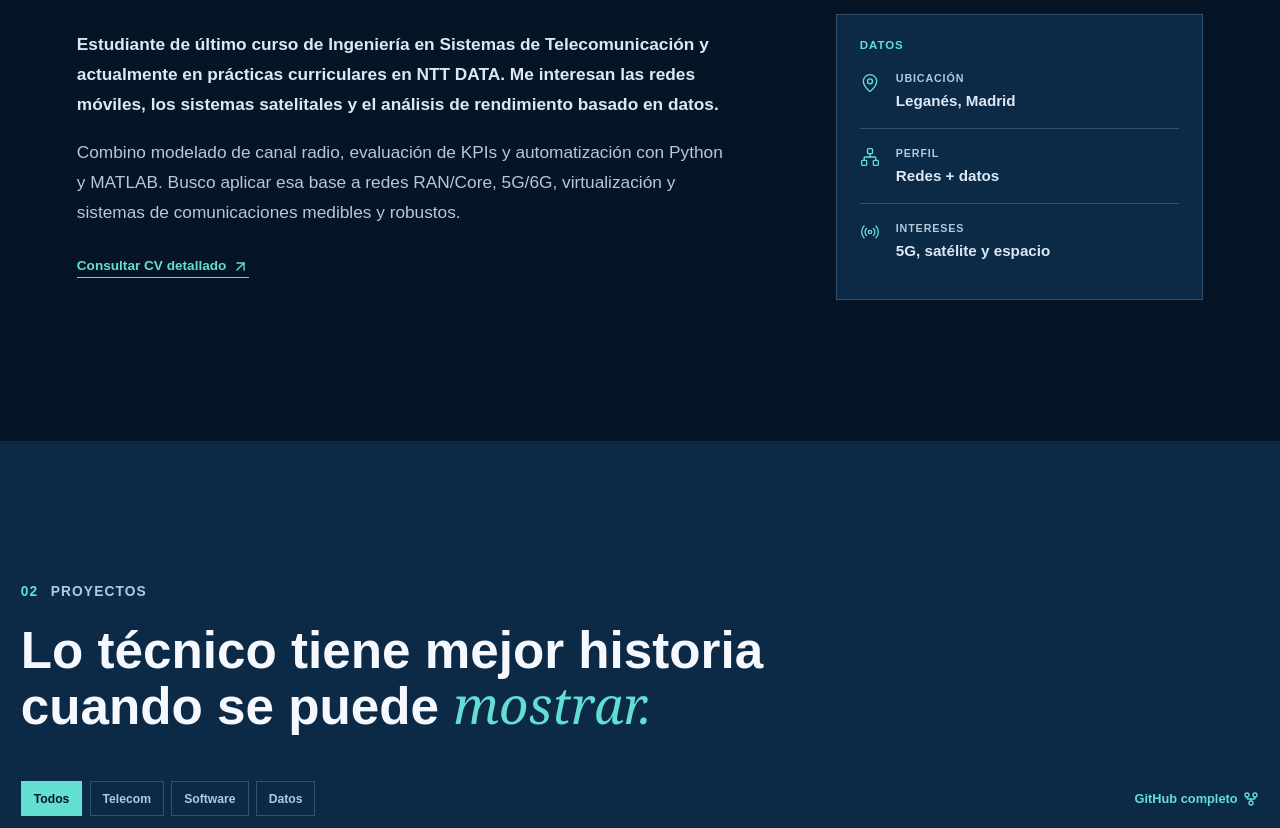
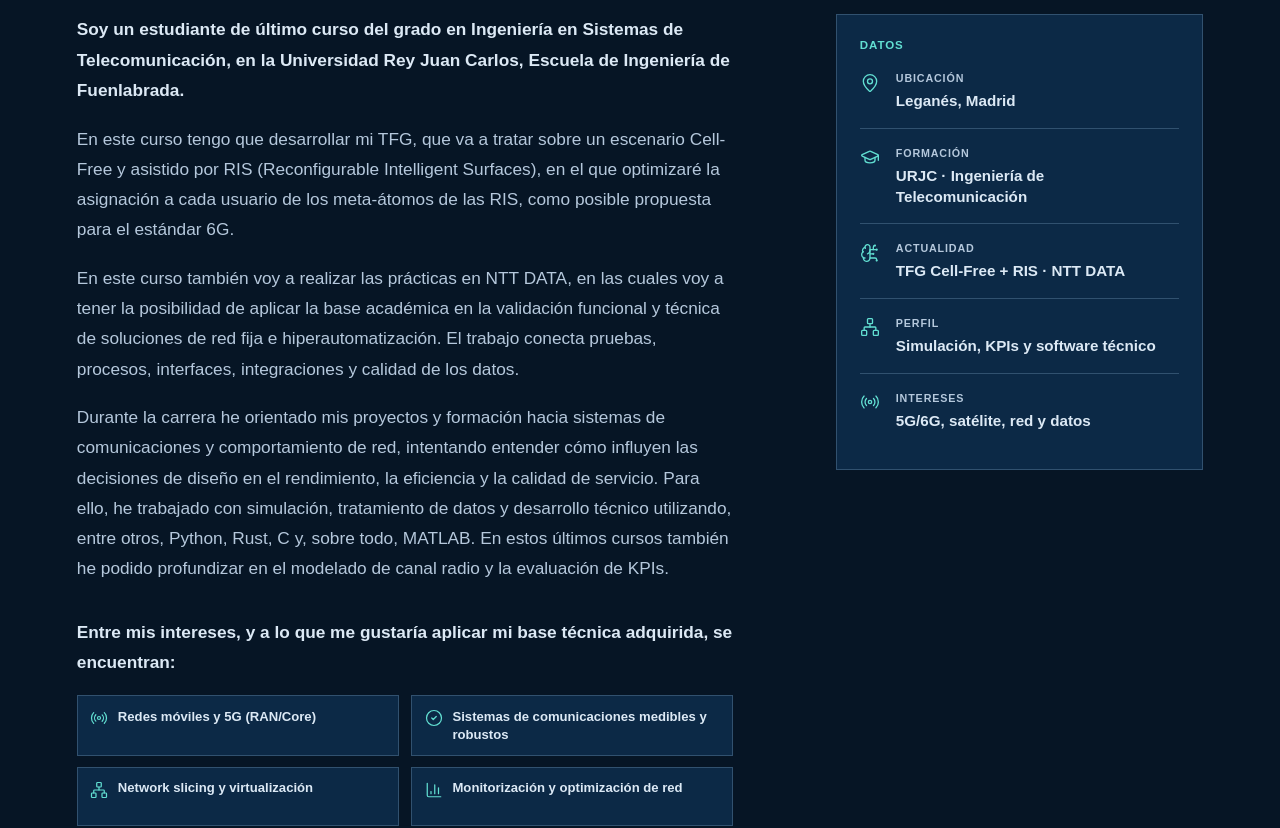
Before and after one commit to gonzaloop1494/gonzalo-portfolio, a Next.js app: page / in a window 1280 px wide. Shown: the part 1040-1868 px from the top of the page. Built offline with nearby package versions, Linux system fonts and the light colour scheme; no server answers.

Commit message:
Expand profile content and summary

```diff
--- a/app/globals.css
+++ b/app/globals.css
@@ -208,13 +208,20 @@ h1 em, h2 em { color: var(--accent); font-family: Georgia, "Times New Roman", se
   .reveal.is-observed.is-visible { animation: content-reveal .58s cubic-bezier(.16, 1, .3, 1) backwards; }
   .reveal.is-observed .section-marker[data-section-marker] { opacity: 1; transform: none; transition: none; will-change: auto; }
 }
-.profile-layout { display: grid; grid-template-columns: minmax(0, 1.25fr) minmax(280px, .7fr); gap: clamp(2.5rem, 8vw, 8rem); align-items: center; padding-top: clamp(2.5rem, 7vw, 5.5rem); }
-.profile-detail { max-width: 740px; padding-bottom: .5rem; }
-.profile-detail p { color: var(--muted); font-size: clamp(1rem, 1.35vw, 1.14rem); line-height: 1.75; }
+.profile-layout { display: grid; grid-template-columns: minmax(0, 1.25fr) minmax(280px, .7fr); gap: clamp(2.5rem, 8vw, 8rem); align-items: start; padding-top: clamp(2.5rem, 7vw, 5.5rem); }
+.profile-detail { max-width: 780px; padding-bottom: .5rem; }
+.profile-detail p { margin: 0; color: var(--muted); font-size: clamp(1rem, 1.35vw, 1.14rem); line-height: 1.75; }
+.profile-detail p + p { margin-top: 1.15rem; }
 .profile-detail .profile-intro { max-width: 700px; color: var(--soft); font-weight: 700; }
+.profile-detail .profile-interest-intro { margin-top: 2.1rem; color: var(--soft); font-weight: 700; }
+.profile-interest-list { display: grid; grid-template-columns: repeat(2, minmax(0, 1fr)); gap: .65rem .8rem; margin: 1.1rem 0 0; padding: 0; list-style: none; }
+.profile-interest-list li { display: flex; align-items: flex-start; min-height: 3.7rem; gap: .6rem; padding: .72rem .78rem; border: 1px solid var(--line); background: var(--navy-800); }
+.profile-interest-list li:last-child { grid-column: 1 / -1; }
+.profile-interest-list svg { flex: 0 0 auto; margin-top: .08rem; color: var(--accent); }
+.profile-interest-list span { color: var(--soft); font-size: .82rem; font-weight: 800; line-height: 1.38; }
 .text-link { display: inline-flex; align-items: center; gap: .35rem; margin-top: .75rem; border-bottom: 1px solid var(--accent); color: var(--accent); font-size: .85rem; font-weight: 800; }
 .text-link:hover { color: var(--accent-strong); border-color: var(--accent-strong); }
-.profile-data-card { width: 100%; padding: 1.35rem 1.45rem; border: 1px solid var(--line); background: var(--navy-800); }
+.profile-data-card { position: sticky; top: 6.5rem; width: 100%; padding: 1.35rem 1.45rem; border: 1px solid var(--line); background: var(--navy-800); }
 .profile-data-heading { margin: 0; color: var(--accent); font-size: .72rem; font-weight: 800; letter-spacing: .08em; text-transform: uppercase; }
 .profile-data-list { margin: 1rem 0 0; }
 .profile-data-list > div { display: grid; grid-template-columns: 24px minmax(0, 1fr); gap: .75rem; padding: 1rem 0; border-top: 1px solid var(--line); }
@@ -490,7 +497,8 @@ h1 em, h2 em { color: var(--accent); font-family: Georgia, "Times New Roman", se
   .nav-contact { margin-top: .6rem; border-color: var(--accent); color: var(--accent); }
   .profile-layout, .skills-layout, .contact-layout { grid-template-columns: 1fr; }
   .profile-detail { max-width: 740px; margin: 0 auto; text-align: center; }
-  .profile-data-card { max-width: 560px; margin: 0 auto; }
+  .profile-interest-list { text-align: left; }
+  .profile-data-card { position: static; max-width: 560px; margin: 0 auto; }
   .credentials-grid { grid-template-columns: 1fr; }
   .project-grid { grid-template-columns: repeat(2, minmax(0, 1fr)); }
   .trajectory-grid { grid-template-columns: 1fr; }
@@ -516,6 +524,8 @@ h1 em, h2 em { color: var(--accent); font-family: Georgia, "Times New Roman", se
   .hero-role { font-size: .86rem; }
   .hero-specialties { min-height: 360px; gap: .7rem 1rem; margin-top: .65rem; font-size: .6rem; line-height: 1.55; }
   .hero-specialty-row, .hero-specialty-row-interlude-one, .hero-specialty-row-interlude-two { flex-wrap: wrap; justify-content: flex-start; }
+  .profile-interest-list { grid-template-columns: 1fr; }
+  .profile-interest-list li:last-child { grid-column: auto; }
   .section-heading h2, .skills-heading h2 { font-size: clamp(2.15rem, 11vw, 3.2rem); }
   .filter-bar { margin-top: 2rem; }
   .filter-bar a { width: 100%; margin: .4rem 0 0; }
--- a/components/portfolio.tsx
+++ b/components/portfolio.tsx
@@ -19,6 +19,7 @@ import {
   Menu,
   Network,
   Radio,
+  Satellite,
   X,
 } from "lucide-react";
 import Image from "next/image";
@@ -139,6 +140,16 @@ const skillGroups = [
     items: ["PCA / LRC", "BER & throughput", "Modelado de canal", "PDF / CDF", "KPIs", "Git / GitHub"],
   },
 ];
+
+const profileInterests = [
+  { label: "Redes móviles y 5G (RAN/Core)", icon: Radio },
+  { label: "Sistemas de comunicaciones medibles y robustos", icon: CircleCheck },
+  { label: "Network slicing y virtualización", icon: Network },
+  { label: "Monitorización y optimización de red", icon: BarChart3 },
+  { label: "Evolución hacia arquitecturas 6G", icon: BrainCircuit },
+  { label: "Sistemas satelitales", icon: Satellite },
+  { label: "Análisis de rendimiento basado en datos", icon: Code2 },
+] as const;
 
 const filters = ["Todos", "Telecom", "Software", "Datos"] as const;
 type Filter = (typeof filters)[number];
@@ -340,15 +351,42 @@ export function Portfolio() {
           <div className="profile-layout">
             <div className="profile-detail reveal">
               <p className="profile-intro">
-                Estudiante de último curso de Ingeniería en Sistemas de Telecomunicación y
-                actualmente en prácticas curriculares en NTT DATA. Me interesan las redes móviles,
-                los sistemas satelitales y el análisis de rendimiento basado en datos.
+                Soy un estudiante de último curso del grado en Ingeniería en Sistemas de
+                Telecomunicación, en la Universidad Rey Juan Carlos, Escuela de Ingeniería de
+                Fuenlabrada.
               </p>
               <p>
-                Combino modelado de canal radio, evaluación de KPIs y automatización con Python
-                y MATLAB. Busco aplicar esa base a redes RAN/Core, 5G/6G, virtualización y
-                sistemas de comunicaciones medibles y robustos.
+                En este curso tengo que desarrollar mi TFG, que va a tratar sobre un escenario
+                Cell-Free y asistido por RIS (Reconfigurable Intelligent Surfaces), en el que
+                optimizaré la asignación a cada usuario de los meta-átomos de las RIS, como posible
+                propuesta para el estándar 6G.
               </p>
+              <p>
+                En este curso también voy a realizar las prácticas en NTT DATA, en las cuales voy
+                a tener la posibilidad de aplicar la base académica en la validación funcional y
+                técnica de soluciones de red fija e hiperautomatización. El trabajo conecta pruebas,
+                procesos, interfaces, integraciones y calidad de los datos.
+              </p>
+              <p>
+                Durante la carrera he orientado mis proyectos y formación hacia sistemas de
+                comunicaciones y comportamiento de red, intentando entender cómo influyen las
+                decisiones de diseño en el rendimiento, la eficiencia y la calidad de servicio. Para
+                ello, he trabajado con simulación, tratamiento de datos y desarrollo técnico utilizando,
+                entre otros, Python, Rust, C y, sobre todo, MATLAB. En estos últimos cursos también he
+                podido profundizar en el modelado de canal radio y la evaluación de KPIs.
+              </p>
+              <p className="profile-interest-intro">
+                Entre mis intereses, y a lo que me gustaría aplicar mi base técnica adquirida, se
+                encuentran:
+              </p>
+              <ul className="profile-interest-list" aria-label="Intereses técnicos">
+                {profileInterests.map(({ label, icon: Icon }) => (
+                  <li key={label}>
+                    <Icon size={18} strokeWidth={1.65} aria-hidden="true" />
+                    <span>{label}</span>
+                  </li>
+                ))}
+              </ul>
               <a className="text-link" href={cvFile} target="_blank" rel="noreferrer">
                 Consultar CV detallado <ArrowUpRight size={17} />
               </a>
@@ -364,17 +402,31 @@ export function Portfolio() {
                   </div>
                 </div>
                 <div>
+                  <GraduationCap size={20} strokeWidth={1.6} />
+                  <div>
+                    <dt>Formación</dt>
+                    <dd>URJC · Ingeniería de Telecomunicación</dd>
+                  </div>
+                </div>
+                <div>
+                  <BrainCircuit size={20} strokeWidth={1.6} />
+                  <div>
+                    <dt>Actualidad</dt>
+                    <dd>TFG Cell-Free + RIS · NTT DATA</dd>
+                  </div>
+                </div>
+                <div>
                   <Network size={20} strokeWidth={1.6} />
                   <div>
                     <dt>Perfil</dt>
-                    <dd>Redes + datos</dd>
+                    <dd>Simulación, KPIs y software técnico</dd>
                   </div>
                 </div>
                 <div>
                   <Radio size={20} strokeWidth={1.6} />
                   <div>
                     <dt>Intereses</dt>
-                    <dd>5G, satélite y espacio</dd>
+                    <dd>5G/6G, satélite, red y datos</dd>
                   </div>
                 </div>
               </dl>
```
